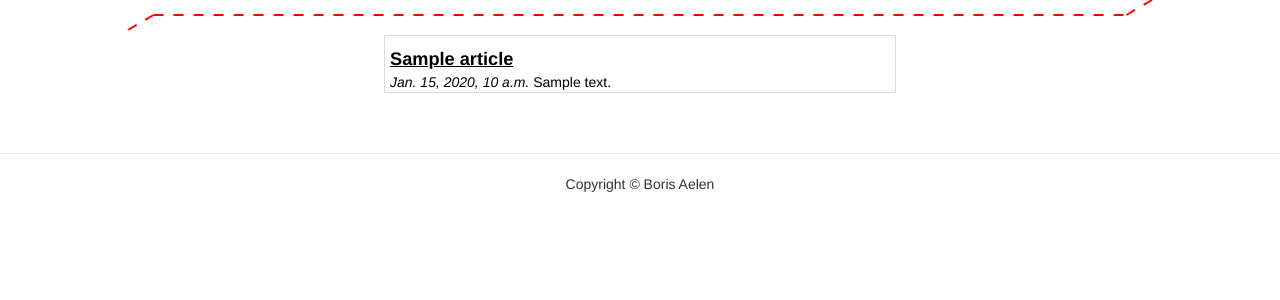
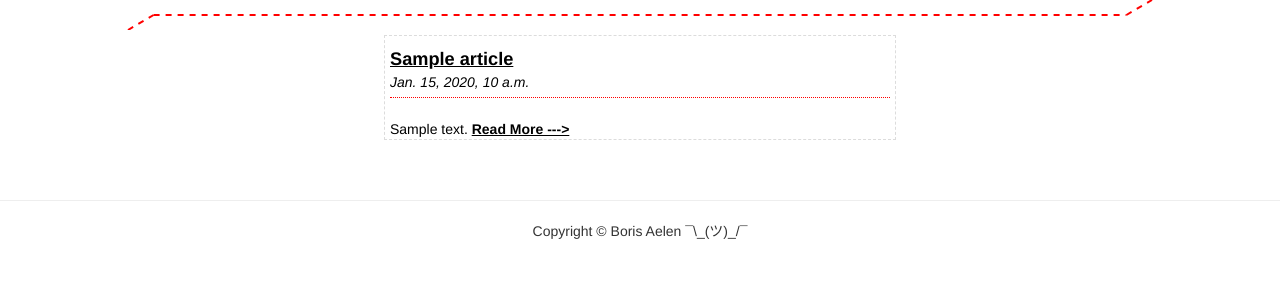
Before and after one commit to baelen-git/django-borisaelen, a Django app: page /blog/ in a window 1280 px wide. Shown: the part 26-326 px from the top of the page. Run offline with Django 3.2, Linux system fonts and the light colour scheme; tables that the repository leaves empty hold one stand-in row (values such as "Sample post"); some libraries are stand-ins or nearby versions.

Commit message:
Improved the design

```diff
--- a/blog/static/blog/style.css
+++ b/blog/static/blog/style.css
@@ -21,17 +21,19 @@ nav a:hover {
 }
 
 svg {
-    stroke-dasharray: 10;
+    stroke-dasharray: 6;
 }
 
 .article_preview {
     padding-top: 10px;
     padding-left: 5px;
+    padding-right: 5px;
     color: black;
     text-align: left;
     margin: auto;
     width: 40%;
-    border: 1.5px solid gainsboro
+    border: 1.5px solid gainsboro;
+    border-style: dashed;
 }
 
 .article_preview a {
@@ -39,6 +41,21 @@ svg {
     font-size: 1.3em;
     font-weight: bold;
     text-decoration: underline;
+}
+
+.article_preview_date {
+    text-align: left;
+    font-style: italic;
+    margin-bottom: 0;
+}
+
+.article_preview_date hr {
+        margin-top: 5px;
+        border:none;
+        border-top:1px dotted red;
+        color:#fff;
+        background-color:#fff;
+        height:1px;
 }
 
 .article_preview a:hover{
@@ -52,7 +69,7 @@ svg {
     text-align: left;
     margin: auto;
     width: 60%;
-    border: 1.5px solid gainsboro
+    /* border: 1.5px solid gainsboro */
 }
 
 .article h1 {
--- a/blog/templates/blog/base.html
+++ b/blog/templates/blog/base.html
@@ -11,14 +11,15 @@
     <!-- include summernote css/js -->
     <!-- <link href="https://cdn.jsdelivr.net/npm/summernote@0.8.16/dist/summernote.min.css" rel="stylesheet"> -->
     <!-- <script src="ht    tps://cdn.jsdelivr.net/npm/summernote@0.8.16/dist/summernote.min.js"></script> -->
-    <title>borisaelen.nl</title>
+    <title>¯\_(ツ)_/¯ borisaelen.nl</title>
+    <link rel="icon" href="{% static 'blog/media/favicon.png' %}">
 </head>
 
 <body>
     <nav>
         <a href="{% url 'blog:index' %}">blog</a>
 
-        <a href="{% url 'blog:whoami'  %}">whoami</a>
+        <a href="{% static url 'blog:whoami' %}">whoami</a>
     </nav>
     <svg style='width: 100%; height: 30; padding: 0%;'>
 		<line x1="10%" y1="30" x2="12%" y2="15" style="stroke:rgb(255,0,0);stroke-width:2"/>
@@ -33,7 +34,7 @@
 <!-- Footer -->
 <footer>
     <hr>
-    <p>Copyright &copy; Boris Aelen</p>
+    <p>Copyright &copy; Boris Aelen ¯\_(ツ)_/¯</p>
 </footer>
 
 </html>
--- a/blog/templates/blog/detail.html
+++ b/blog/templates/blog/detail.html
@@ -3,6 +3,10 @@
 {% if article %}
 <div class="article">
     <h1>{{ article.title }}</h1>
+    <div class="article_preview_date">
+        {{ article.pub_date }}
+        <hr>
+    </div>
     {% autoescape off %} {{article.content}} {% endautoescape %}
 </div>
 {% else %}
--- a/blog/templates/blog/index.html
+++ b/blog/templates/blog/index.html
@@ -4,11 +4,17 @@
         {% for article in latest_articles_list %}
             <div class="article_preview">
                 <a href="{% url 'blog:article' article.slug %}">{{ article.title }}</a>
-                <br><i>{{ article.pub_date }}</i>
+                <div class="article_preview_date">
+                    {{ article.pub_date }}
+                    <hr>
+                </div>
                 {% autoescape off %}
-                    {{article.content | truncatewords_html:50}}
+                {{article.content | truncatewords_html:30}}
                 {% endautoescape %}
+                 <a style="font-size: 1em;font-style: normal;" href="{% url 'blog:article' article.slug  %}">Read More ---></a>
             </div>
+
+
             <br><br>
         {% endfor %}
     {% else %}
--- a/blog/views.py
+++ b/blog/views.py
@@ -26,12 +26,8 @@ class ArticleView(generic.DetailView):
         return Article.objects.filter(pub_date__lte=timezone.now())
 
 
-class WhoamiView(generic.DetailView):
-    model = Article
+class WhoamiView(generic.TemplateView):
     template_name = 'blog/whoami.html'
-
-    def get_queryset(self):
-        return Article.objects.filter(whoami=True)
 
 # def vote(request, question_id):
 #     question = get_object_or_404(Question, pk=question_id)
```
Also changed, not shown: blog/templates/blog/whoami.html (+14 -30 lines).
